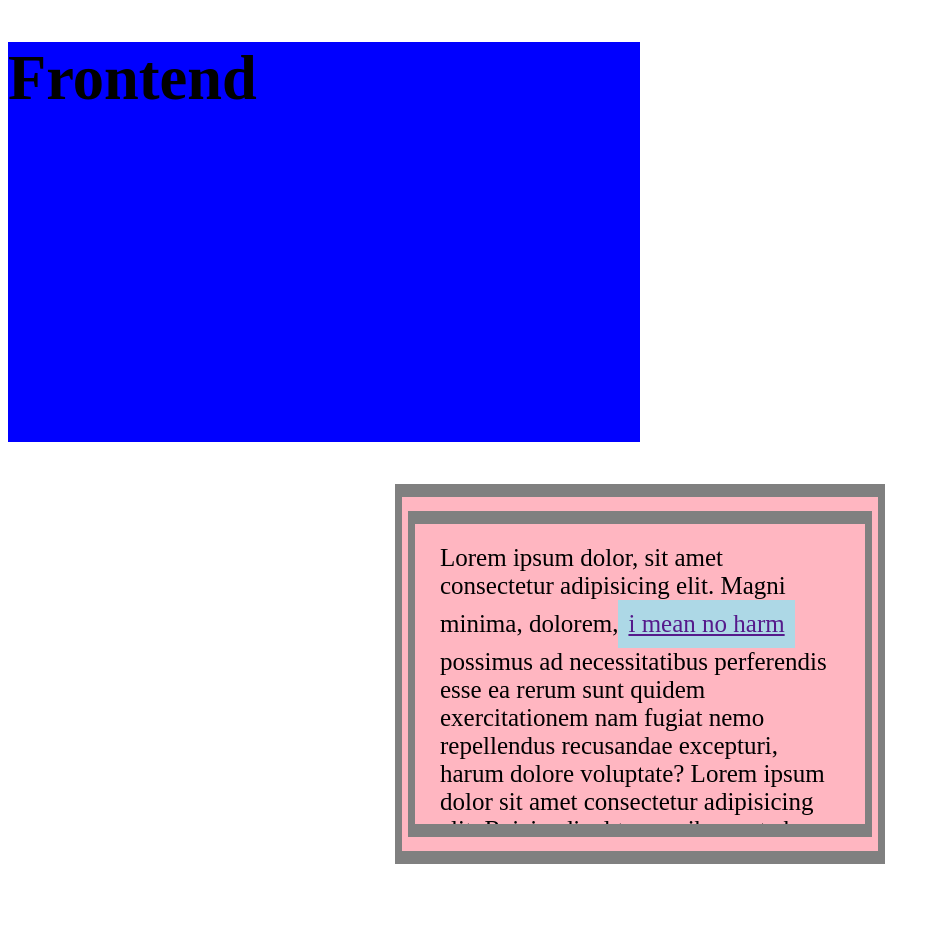
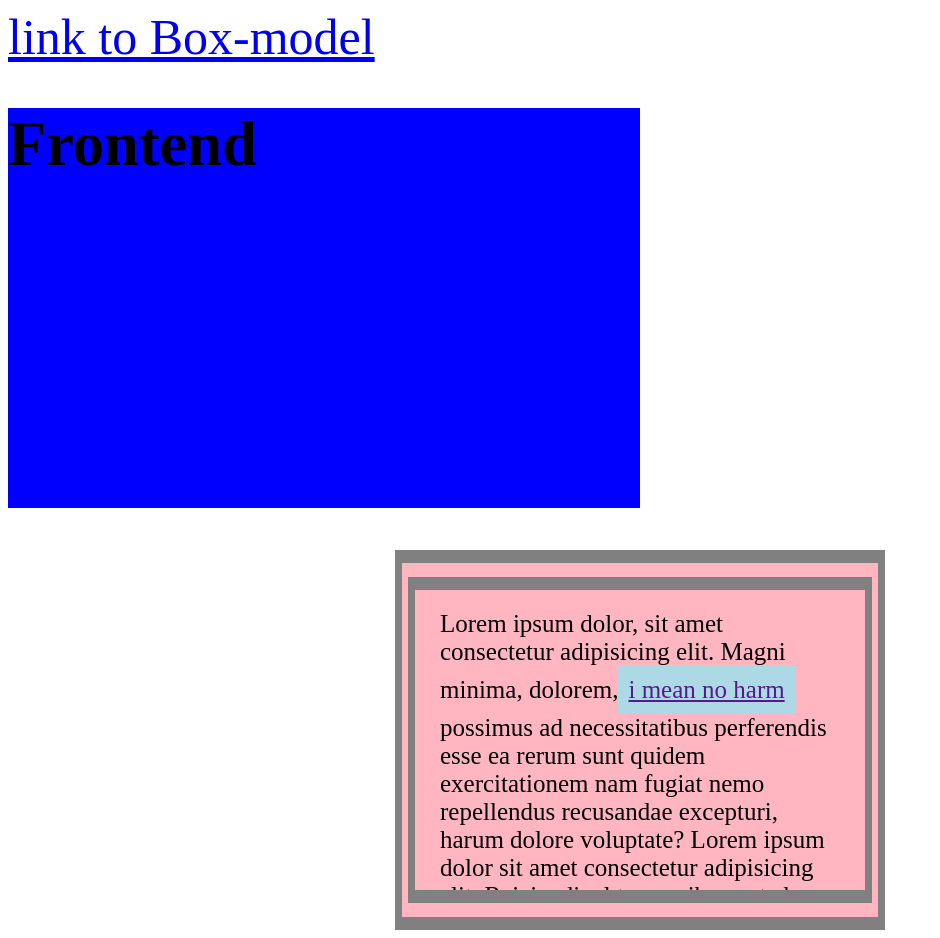
Before and after one commit to AYODELEgirl/week4, a plain HTML site: page index.html in a window 1280 px wide. Shown: the whole page, without its empty margins (0-940 px from the left). Before the commit the page ends 872 px from the top, so only its background shows below. Drawn offline with Linux system fonts and the light colour scheme.

Commit message:
new commit

```diff
--- a/index.html
+++ b/index.html
@@ -4,7 +4,7 @@
   <meta charset="UTF-8">
   <meta name="viewport" content="width=device-width, initial-scale=1.0">
   <title>Box Model</title>
-  <a href="./box-model.html"></a>
+  <a href="./box-model.html">link to Box-model</a>
   <style>
     html{
       font-size: 50px;
```
